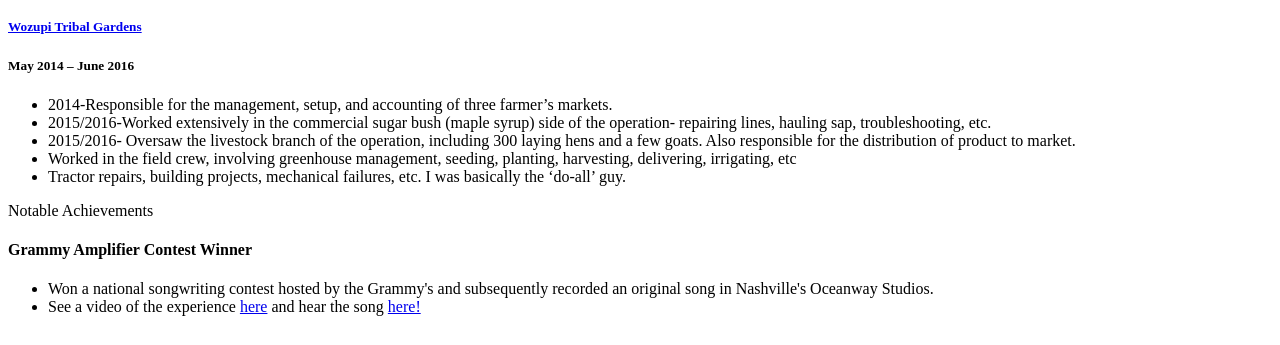
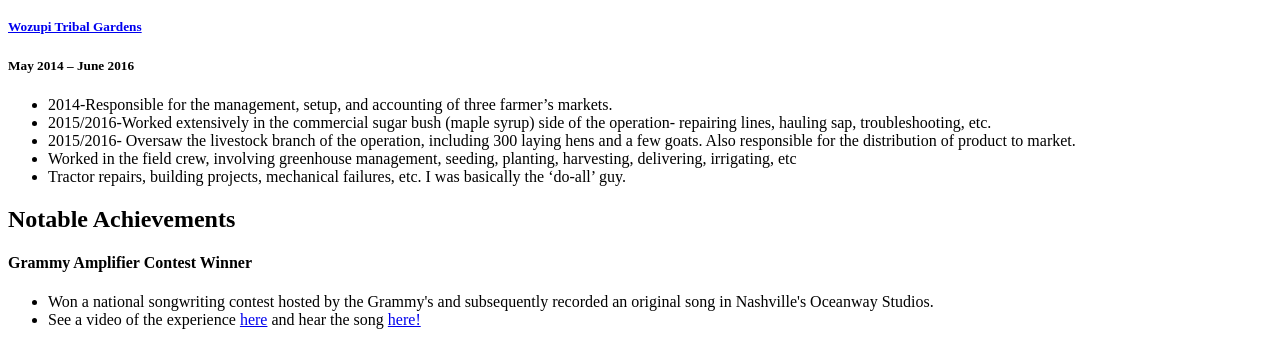
Before and after one commit to honkompwe/honkompwe.github.io, a plain HTML site: page index.html in a window 1280 px wide. Shown: the part 2038-2383 px from the top of the page. Drawn offline with Linux system fonts and the light colour scheme.

Commit message:
Update index.html

```diff
--- a/index.html
+++ b/index.html
@@ -51,18 +51,18 @@
                             <li>Tractor repairs, building projects, mechanical failures, etc. I was basically the ‘do-all’ guy.</li>
                         </ul>
          </div>
-         <div id="Achievements>
+         <div id="Achievements">
              <h2>Notable Achievements</h2>
                   <h4>Grammy Amplifier Contest Winner</h4>
                     <ul>
                         <li>Won a national songwriting contest hosted by the Grammy's and subsequently recorded an original song in Nashville's Oceanway Studios.</li>
                         <li>See a video of the experience <a href="https://www.youtube.com/watch?v=7cvodfrYLQU">here</a> and hear the song <a href="https://soundcloud.com/honkompwe/diamond-in-the-rough-feat-danielle-diamond">here!</a>
-                  </ul>
+                    </ul>
          </div>
 
 
 
 
 
-            </body>
+  </body>
 </html>
```
